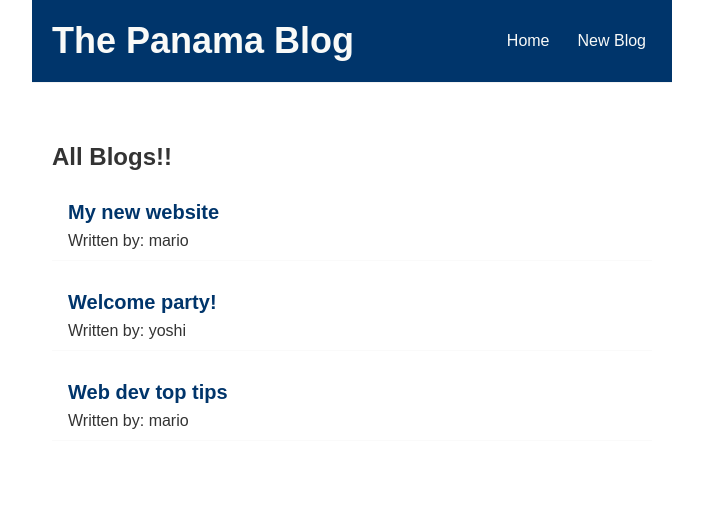
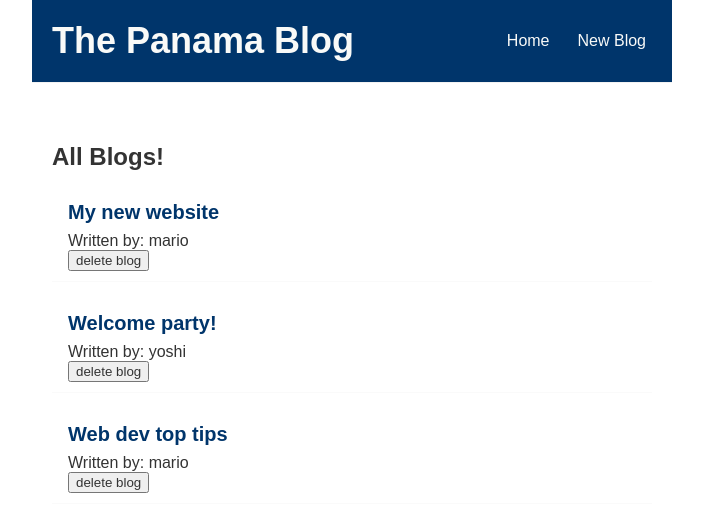
Before and after one commit to alexwebcoder/pick-up-panama-blog, a React (Create React App) app: page / in a window 1280 px wide. Shown: the top 532 px of the page, without its empty margins (288-991 px from the left). Built offline with nearby package versions, Linux system fonts and the light colour scheme.

Commit message:
use effect dependencies

```diff
--- a/src/BlogList.js
+++ b/src/BlogList.js
@@ -1,4 +1,4 @@
-const BlogList = ({ blogs, title }) => {
+const BlogList = ({ blogs, title, handleDelete }) => {
     // const blogs = props.blogs;
     // const title = props.title;
 
@@ -9,6 +9,7 @@
             <div className="blog-preview" key={blog.id}>
               <h2>{ blog.title }</h2>
               <p>Written by: { blog.author }</p>
+              <button onClick={() => handleDelete(blog.id)}>delete blog</button>
             </div>
           ))}
       </div>
--- a/src/Home.js
+++ b/src/Home.js
@@ -1,4 +1,4 @@
-import { useState } from "react";
+import { useState, useEffect } from "react";
 import BlogList from "./BlogList";
 
 const Home = () => {
@@ -8,9 +8,21 @@
         { title: 'Web dev top tips', body: 'lorem ipusm...', author: 'mario', id: 3 }
       ]);
 
+      const handleDelete = (id) => {
+        const newBlogs = blogs.filter(blog => blog.id !== id);
+        setBlogs(newBlogs);
+      }
+
+      //runs after every render, but a dependency array limits the useEffect to running only on the first render
+
+      useEffect(() => {
+        console.log('use effect ran');
+        console.log(blogs);
+      }, []);
+
     return (
         <div className="home">
-          <BlogList blogs={blogs} title="All Blogs!!"/>
+          <BlogList blogs={blogs} title="All Blogs!" handleDelete={handleDelete}/>
         </div>
      );
 }
```
